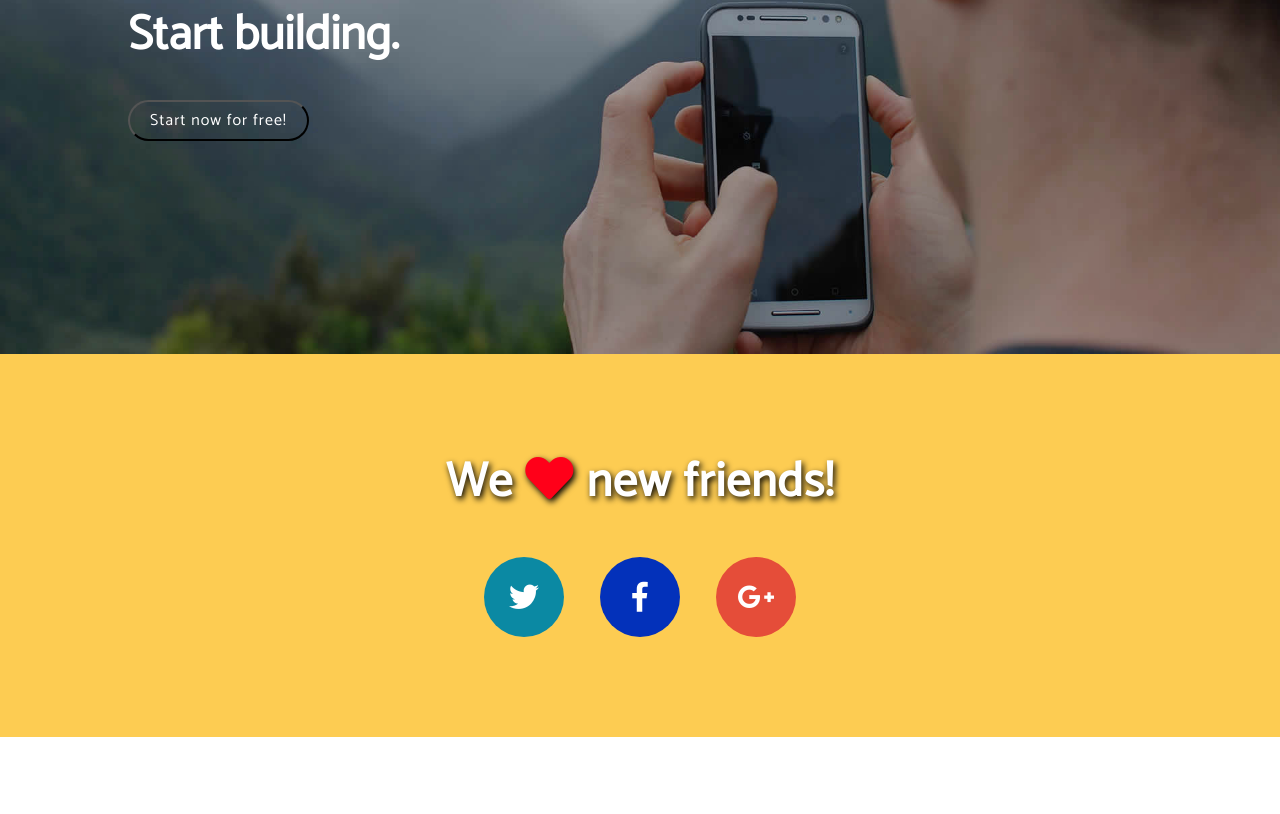
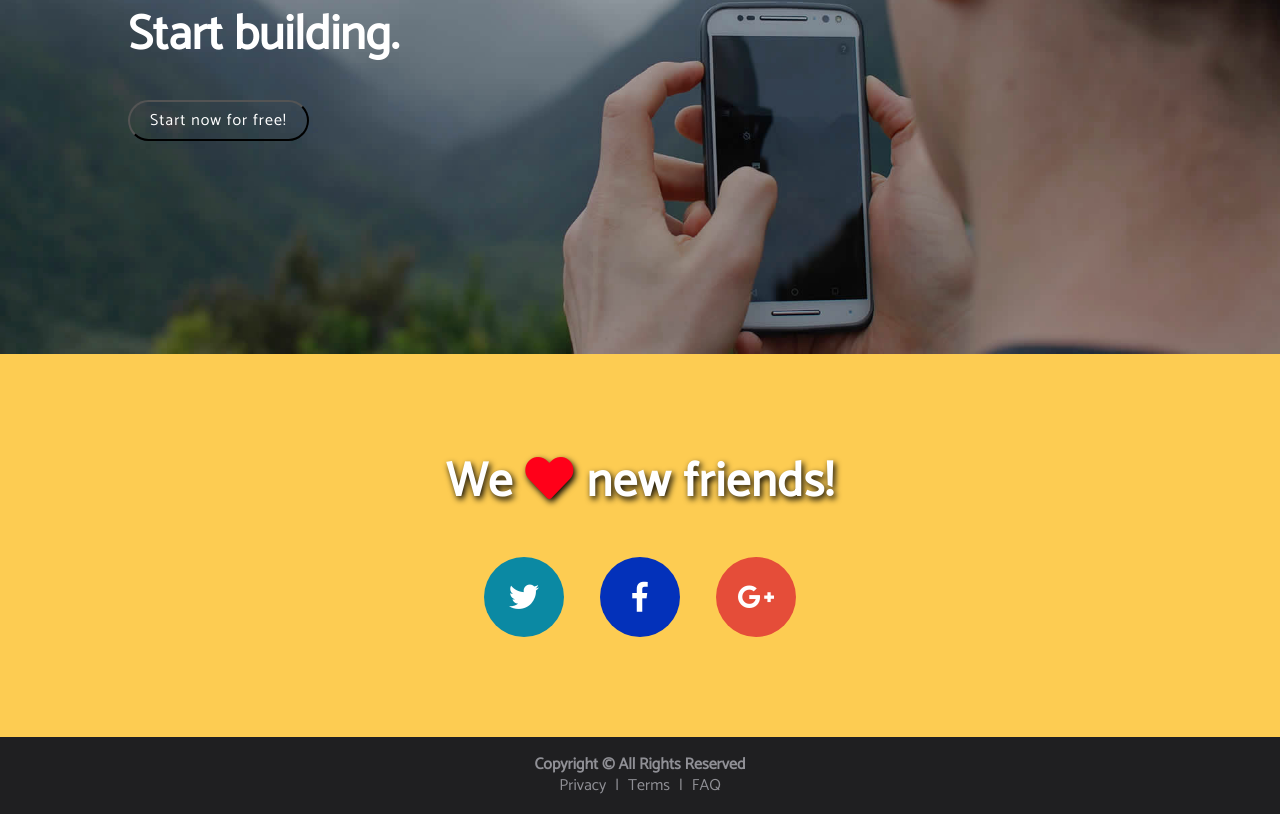
Before and after one commit to ray-nis/website11, a plain HTML site: page index.html in a window 1280 px wide. Shown: the part 1902-2716 px from the top of the page. Before the commit the page ends 2639 px from the top, so only its background shows below. Drawn offline with Linux system fonts and the light colour scheme.

Commit message:
copyrights

```diff
--- a/index.html
+++ b/index.html
@@ -91,6 +91,17 @@
         </div>
     </div>
 
+    <div class="copyright">
+        <h5>Copyright © All Rights Reserved</h5>
+        <div>
+            <a href="#">Privacy</a>
+            |
+            <a href="#">Terms</a>
+            |
+            <a href="#">FAQ</a>
+        </div>
+    </div>
+
     <script src="js/navBar.js"></script>
 </body>
 </html>
--- /dev/null
+++ b/styles/_copyright.scss
@@ -0,0 +1,21 @@
+.copyright {
+    padding: 20px 0;
+    text-align: center;
+    font-family: $text-font;
+    background-color: #1f1f21;
+    color: #909096;
+
+    div {
+        margin-top: 5px;
+    }
+
+    a {
+        text-decoration: none;
+        color: #909096;
+        padding: 5px;
+
+        &:hover {
+            color: #fdcc52;
+        }
+    }
+}
--- a/styles/style.scss
+++ b/styles/style.scss
@@ -5,6 +5,7 @@ $text-font: 'Catamaran', sans-serif;
 @import "download";
 @import "features";
 @import "contact";
+@import "copyright";
 
 html {
     scroll-behavior: smooth;
```
Also changed, not shown: styles/style.css, 1 other file.
